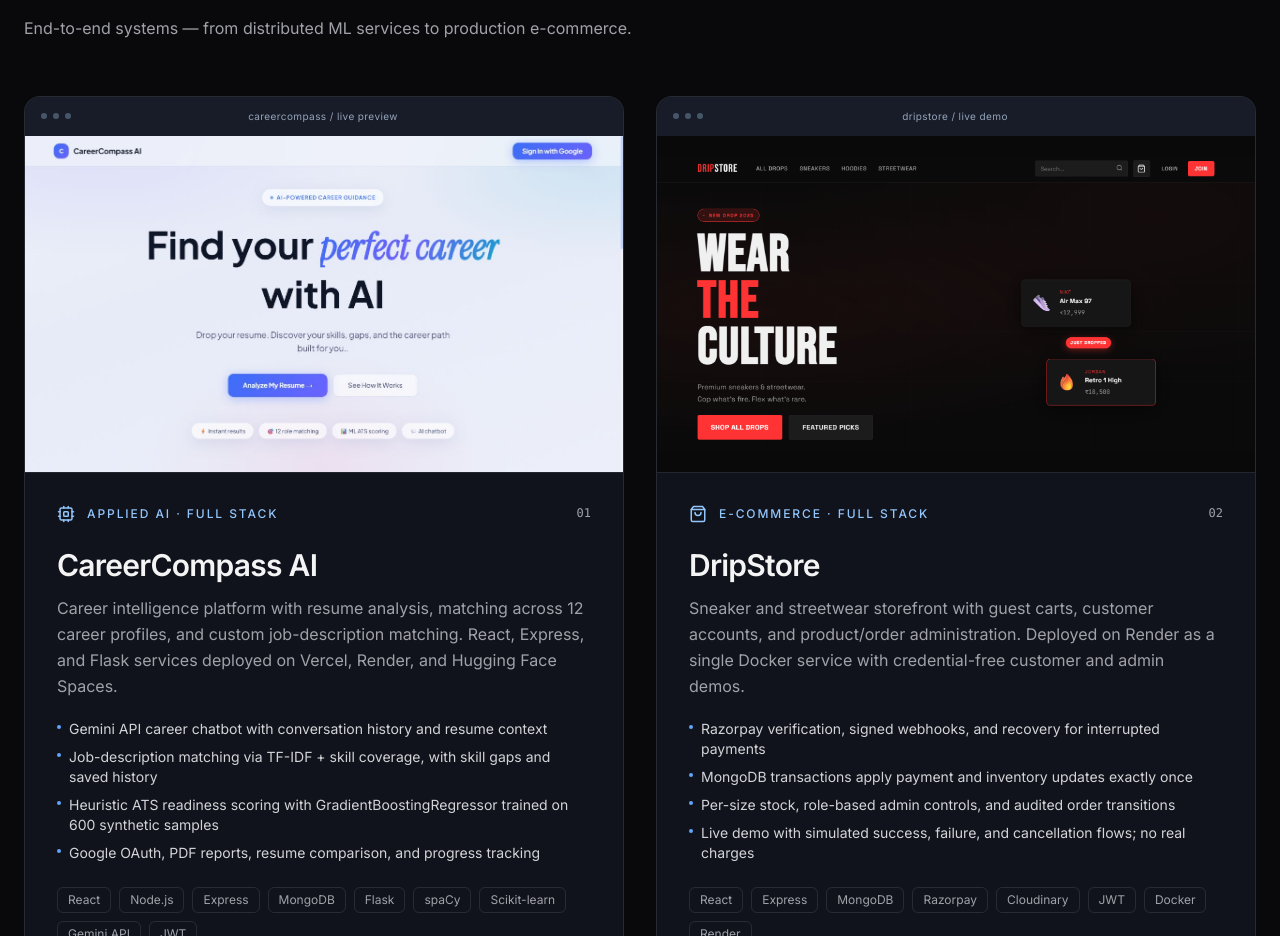
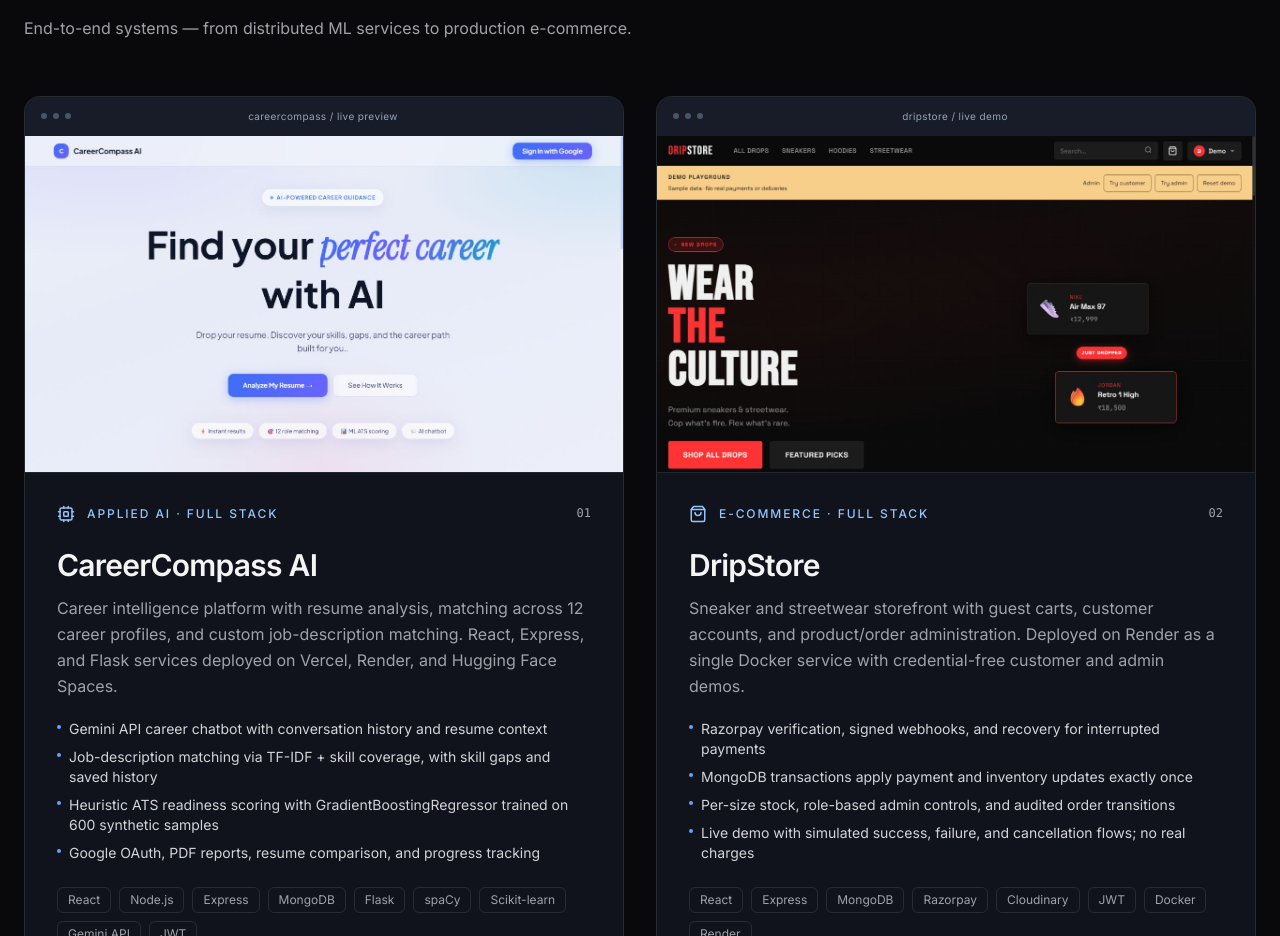
Before and after one commit to avimishra25/portfolio, a React (Vite) app: page / in a window 1280 px wide. Shown: the part 1040-1976 px from the top of the page. Built offline with nearby package versions, Linux system fonts and the light colour scheme.

Commit message:
feat: refresh DripStore preview from live demo

```diff
--- a/src/components/ProjectPreview.jsx
+++ b/src/components/ProjectPreview.jsx
@@ -11,12 +11,12 @@
         <span className="w-8" />
       </div>
       <img
-        src={isDripStore ? '/assets/dripstore-preview.png' : '/assets/careercompass-preview.jpg'}
+        src={isDripStore ? '/assets/dripstore-preview.jpg' : '/assets/careercompass-preview.jpg'}
         alt={isDripStore
-          ? 'DripStore storefront with Wear the Culture headline, sneaker highlights, and shopping links'
+          ? 'Live DripStore demo with playground controls, Wear the Culture headline, and sneaker highlights'
           : 'CareerCompass AI landing page with resume analysis and career matching tools'}
-        width={isDripStore ? 1782 : 1275}
-        height={isDripStore ? 877 : 717}
+        width={isDripStore ? 1274 : 1275}
+        height={717}
         loading="lazy"
         className={isDripStore
           ? 'block w-full aspect-[16/9] object-contain bg-[#090909]'
```
Also changed, not shown: public/assets/dripstore-preview.jpg (added), public/assets/dripstore-preview.png (deleted).
